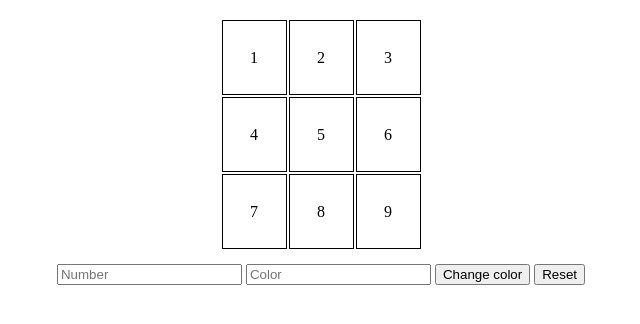
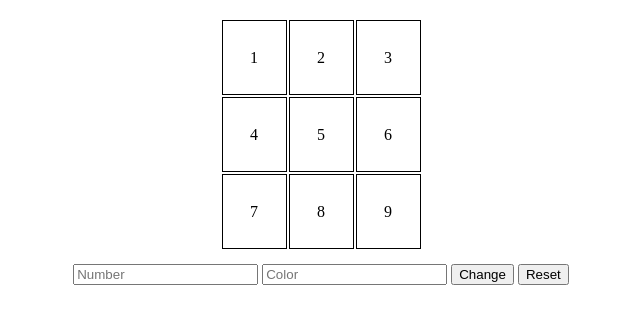
Before and after one commit to acciojob/Replit-Asian-Paints-Abhiram302, a website: page main.html in a window 1280 px wide. Shown: the whole page, without its empty margins (319-959 px from the left). Drawn offline with Linux system fonts and the light colour scheme.

Commit message:
created a submission

```diff
--- a/main.html
+++ b/main.html
@@ -22,7 +22,7 @@
 	<div>
 		<input id = "block_id" type = "number" placeholder = "Number">
 		<input id = "colour_id" type = "text" placeholder = "Color">
-		<button id = "change_button">Change color</button>
+		<button id = "change_button">Change</button>
 		<button id = "reset_button">Reset</button>
 	</div>
     <script type="text/javascript" src="./script.js">
```
